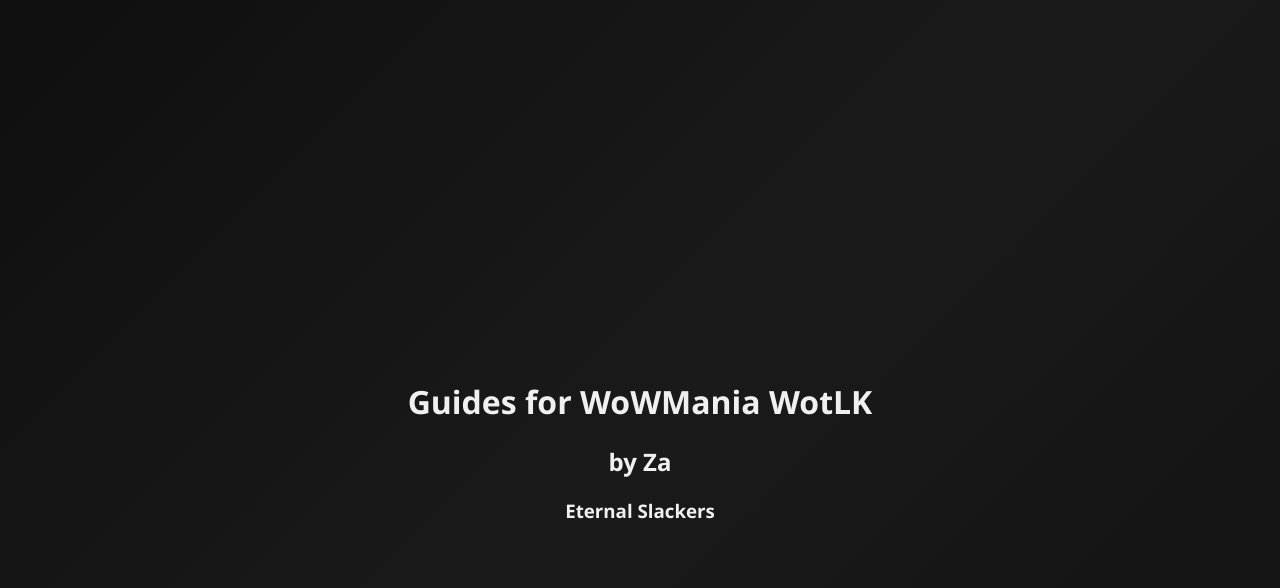
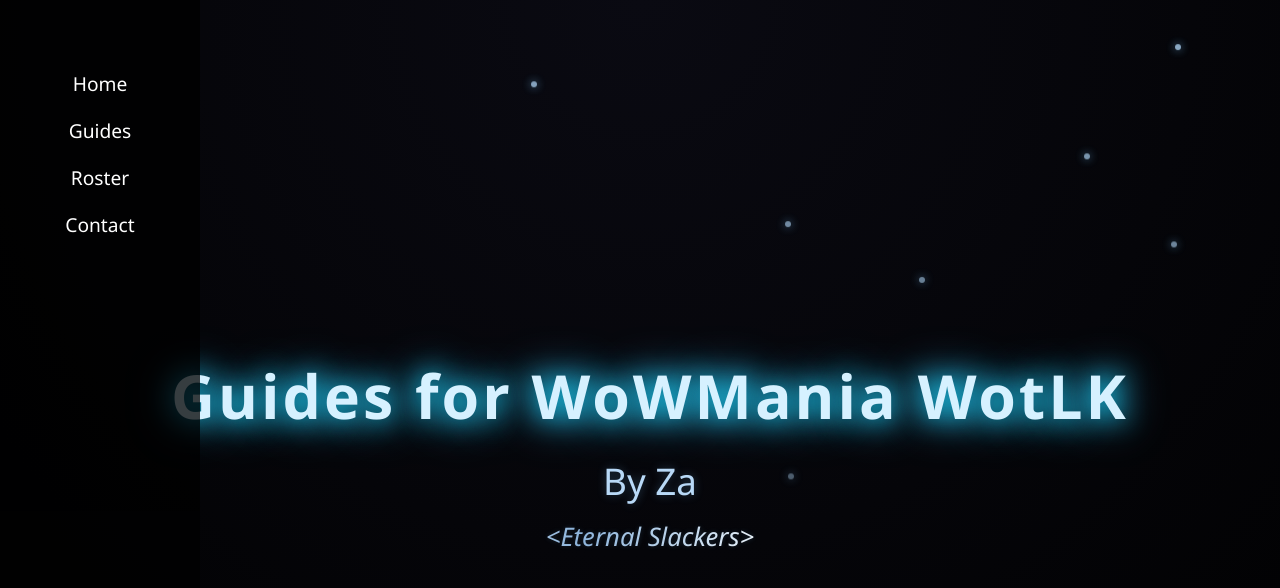
Before and after one commit to TenKdoToLami/wotlk, a Jekyll site: the page built from index.md, in a window 1280 px wide. Shown: the top 588 px of the page. Built offline with Jekyll 4.4.1, drawn with Linux system fonts in a browser that asks for light colours.

Commit message:
Sidebar added

```diff
--- /dev/null
+++ b/_includes/sidebar.html
@@ -0,0 +1,8 @@
+<nav class="sidebar">
+    <ul>
+        <li><a href="{{ '/' | relative_url }}">Home</a></li>
+        <li><a href="{{ '/guides/' | relative_url }}">Guides</a></li>
+        <li><a href="{{ '/roster/' | relative_url }}">Roster</a></li>
+        <li><a href="{{ '/contact/' | relative_url }}">Contact</a></li>
+    </ul>
+</nav>
--- a/_layouts/landing.html
+++ b/_layouts/landing.html
@@ -3,17 +3,19 @@
 
 <head>
     <meta charset="UTF-8">
-    <meta name="viewport" content="width=device-width, initial-scale=1.0">
-    <title>{{ page.title }}</title>
-    <link rel="stylesheet" href="/assets/css/styles.css">
+    <title>{{ page.title | default: site.title }}</title>
+    <link rel="stylesheet" href="{{ '/assets/css/styles.css' | relative_url }}">
+    <link rel="stylesheet" href="{{ '/assets/css/sidebar.css' | relative_url }}">
+    <script src="{{ '/assets/js/scripts.js' | relative_url }}" defer></script>
+    <script src="{{ '/assets/js/sidebar.js' | relative_url }}" defer></script>
 </head>
 
 <body>
-    <div class="landing-container">
+    {% include sidebar.html %}
+
+    <main>
         {{ content }}
-    </div>
-
-    <script src="/assets/js/scripts.js"></script>
+    </main>
 </body>
 
 </html>
--- /dev/null
+++ b/assets/css/sidebar.css
@@ -0,0 +1,37 @@
+.sidebar {
+  position: fixed;
+  top: 0;
+  left: -200px;
+  width: 200px;
+  height: 100%;
+  background: rgba(0, 0, 0, 0.75);
+  transition: left 0.3s ease-in-out;
+  padding-top: 50px;
+  z-index: 999;
+}
+
+.sidebar ul {
+  list-style: none;
+  padding: 0;
+  margin: 0;
+}
+
+.sidebar li {
+  margin: 20px 0;
+  text-align: center;
+}
+
+.sidebar a {
+  color: #fff;
+  text-decoration: none;
+  font-size: 1.2em;
+  transition: color 0.2s ease;
+}
+
+.sidebar a:hover {
+  color: #00bcd4;
+}
+
+body:hover .sidebar {
+  left: 0;
+}
--- a/assets/css/styles.css
+++ b/assets/css/styles.css
@@ -1,38 +1,138 @@
 body {
     margin: 0;
-    height: 100vh;
-    display: flex;
-    align-items: center;
-    justify-content: center;
-    background: linear-gradient(135deg, #0f0f0f, #1a1a1a, #111);
+    font-family: "Segoe UI", Tahoma, Geneva, Verdana, sans-serif;
+    background: radial-gradient(circle at top, #0a0a12, #050509, #000);
     color: #f0f0f0;
-    font-family: "Segoe UI", Tahoma, Geneva, Verdana, sans-serif;
+    overflow-x: hidden;
 }
 
 .landing-container {
+    display: flex;
+    flex-direction: column;
+    align-items: center;
+    justify-content: center;
     text-align: center;
+    min-height: 100vh;
+    padding-left: 20px;
+    box-sizing: border-box;
+    animation: fadeIn 2s ease-in;
 }
 
-.line1 {
-    font-size: 3.5rem;
+.landing-container h1 {
+    font-size: 3.8rem;
     font-weight: bold;
-    letter-spacing: 2px;
-    color: #e6e6e6;
-    text-shadow: 0 0 15px rgba(255, 255, 255, 0.3);
+    letter-spacing: 3px;
+    color: #d6f1ff;
+    text-shadow: 0 0 15px #57c5ff, 0 0 30px #009dff, 0 0 45px #00e1ff;
+    animation: frostPulse 3s infinite alternate, flicker 4s infinite;
+    margin: 0.2em 0;
 }
 
-.line2 {
-    font-size: 2.2rem;
-    margin: 10px 0;
+.landing-container h2 {
+    font-size: 2.3rem;
+    margin: 0.2em 0;
     font-weight: 400;
-    color: #cfcfcf;
-    text-shadow: 0 0 10px rgba(255, 255, 255, 0.2);
+    color: #b8d9f7;
+    text-shadow: 0 0 10px rgba(120, 200, 255, 0.3);
+    opacity: 0;
+    animation: fadeSlide 2s ease forwards;
+    animation-delay: 1s;
 }
 
-.line3 {
-    font-size: 1.5rem;
+.landing-container h3 {
+    font-size: 1.6rem;
     font-weight: 300;
-    color: #999;
+    color: #8fb3d9;
     font-style: italic;
-    text-shadow: 0 0 5px rgba(255, 255, 255, 0.15);
+    text-shadow: 0 0 5px rgba(120, 200, 255, 0.2);
+    display: inline-block;
+    background: linear-gradient(90deg, #8fb3d9, #ffffff, #8fb3d9);
+    background-size: 200% auto;
+    -webkit-background-clip: text;
+    -webkit-text-fill-color: transparent;
+    animation: shimmer 5s linear infinite;
+    margin: 0.2em 0;
 }
+
+@keyframes frostPulse {
+    0% {
+        text-shadow: 0 0 15px #57c5ff, 0 0 25px #009dff;
+    }
+
+    100% {
+        text-shadow: 0 0 30px #00e1ff, 0 0 50px #57c5ff;
+    }
+}
+
+@keyframes flicker {
+
+    0%,
+    18%,
+    22%,
+    25%,
+    53%,
+    57%,
+    100% {
+        opacity: 1;
+    }
+
+    20%,
+    24%,
+    55% {
+        opacity: 0.6;
+    }
+}
+
+@keyframes fadeSlide {
+    from {
+        opacity: 0;
+        transform: translateY(20px);
+    }
+
+    to {
+        opacity: 1;
+        transform: translateY(0);
+    }
+}
+
+@keyframes shimmer {
+    to {
+        background-position: 200% center;
+    }
+}
+
+@keyframes fadeIn {
+    from {
+        opacity: 0;
+        transform: scale(0.95);
+    }
+
+    to {
+        opacity: 1;
+        transform: scale(1);
+    }
+}
+
+.frost-particle {
+    position: fixed;
+    top: -10px;
+    width: 6px;
+    height: 6px;
+    background: rgba(180, 220, 255, 0.8);
+    border-radius: 50%;
+    box-shadow: 0 0 10px rgba(120, 200, 255, 0.8);
+    animation: fall linear forwards;
+    pointer-events: none;
+}
+
+@keyframes fall {
+    from {
+        transform: translateY(0);
+        opacity: 1;
+    }
+
+    to {
+        transform: translateY(110vh);
+        opacity: 0;
+    }
+}
--- a/assets/js/scripts.js
+++ b/assets/js/scripts.js
@@ -1,13 +1,13 @@
 document.addEventListener("DOMContentLoaded", () => {
-    const lines = document.querySelectorAll(".landing-container h1, .landing-container h2, .landing-container h3");
+  const createParticle = () => {
+    const particle = document.createElement("div");
+    particle.classList.add("frost-particle");
+    particle.style.left = Math.random() * 100 + "vw";
+    particle.style.animationDuration = 8 + Math.random() * 5 + "s";
+    document.body.appendChild(particle);
 
-    lines.forEach((line, i) => {
-        line.style.opacity = 0;
-        line.style.transform = "translateY(20px)";
-        setTimeout(() => {
-            line.style.transition = "all 0.8s ease";
-            line.style.opacity = 1;
-            line.style.transform = "translateY(0)";
-        }, i * 600);
-    });
+    setTimeout(() => particle.remove(), 15000);
+  };
+
+  setInterval(createParticle, 600);
 });
--- /dev/null
+++ b/assets/js/sidebar.js
@@ -0,0 +1,19 @@
+document.addEventListener("DOMContentLoaded", () => {
+  const sidebar = document.querySelector(".sidebar");
+
+  let touchStartX = 0;
+
+  document.addEventListener("touchstart", (e) => {
+    touchStartX = e.touches[0].clientX;
+  });
+
+  document.addEventListener("touchmove", (e) => {
+    let touchX = e.touches[0].clientX;
+    if (touchStartX < 50 && touchX > 100) {
+      sidebar.style.left = "0"; // open
+    }
+    if (touchStartX > 150 && touchX < 50) {
+      sidebar.style.left = "-200px"; // close
+    }
+  });
+});
--- a/index.md
+++ b/index.md
@@ -1,8 +1,10 @@
 ---
 layout: landing
-title: <ES> Guides
+title: Eternal Slackers
 ---
 
-# Guides for WoWMania WotLK
-## by Za
-### Eternal Slackers
+<div class="landing-container">
+  <h1>Guides for WoWMania WotLK</h1>
+  <h2>By Za</h2>
+  <h3>&lt;Eternal Slackers&gt;</h3>
+</div>
```
Also changed, not shown: 1 other file.
